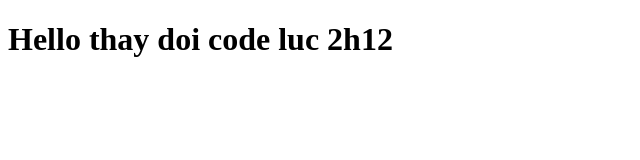
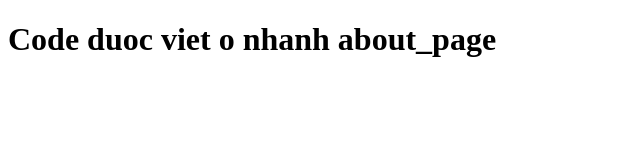
Before and after one commit to thanhtra2003/eCommerce-Furniro, a plain HTML site: page about.html in a window 1280 px wide. Shown: the whole page, without its empty margins (0-640 px from the left). Drawn offline with Linux system fonts and the light colour scheme.

Commit message:
thay doi trang about o nhanh about_page

```diff
--- a/about.html
+++ b/about.html
@@ -6,6 +6,6 @@
     <title>Document</title>
   </head>
   <body>
-    <h1>Hello thay doi code luc 2h12</h1>
+    <h1>Code duoc viet o nhanh about_page</h1>
   </body>
 </html>
```
